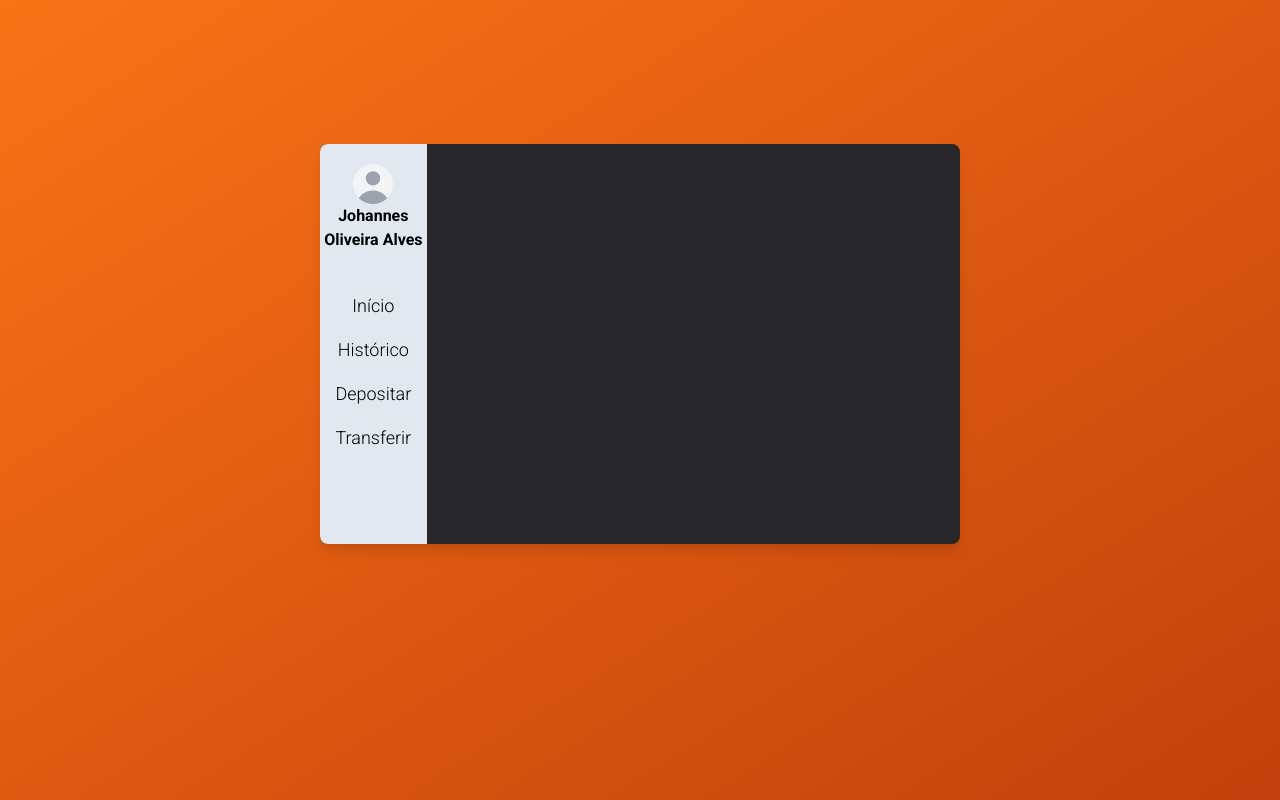
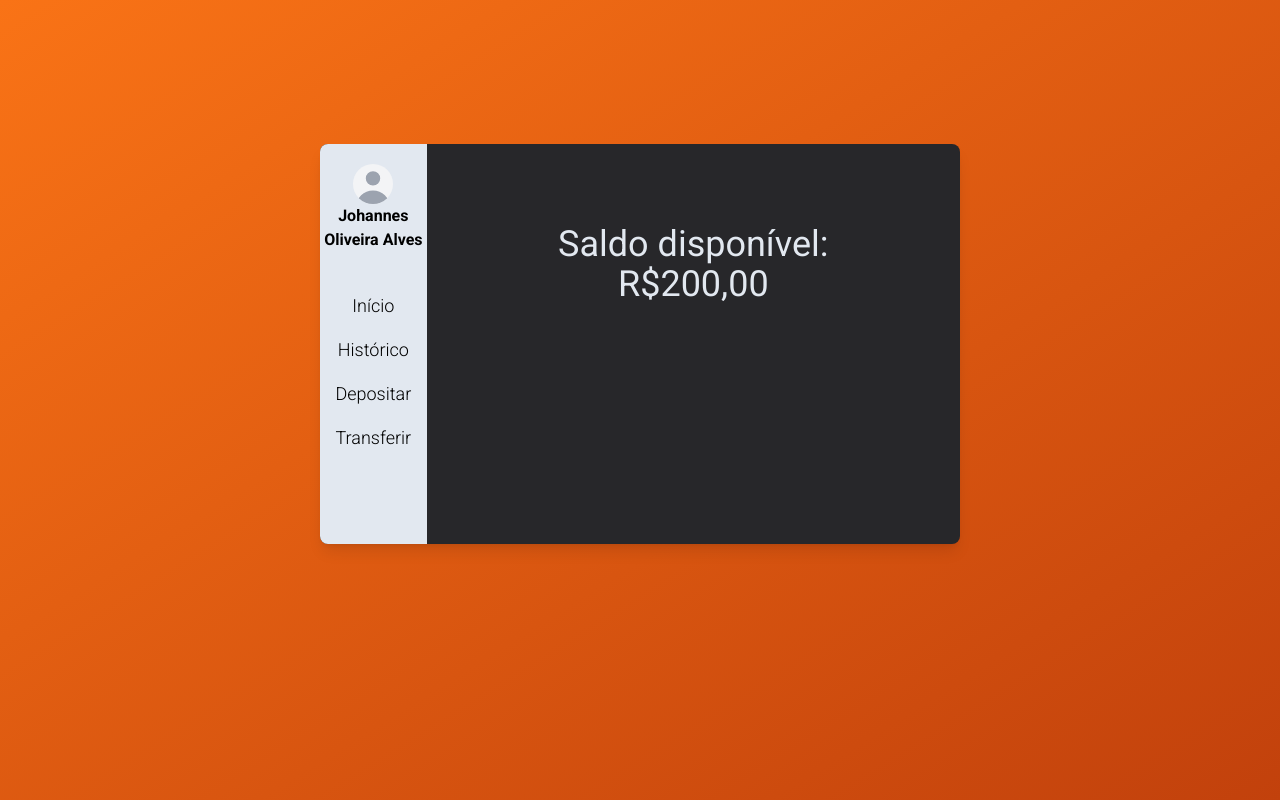
Before and after one commit to JohannesAlves/Bank-Study, a React (Vite) app in the folder web/: page /profile in a window 1280 px wide. Built offline with nearby package versions, Linux system fonts and the light colour scheme.

Commit message:
refactor: btn index don't showing balance.

```diff
--- a/web/src/components/molecules/ButtonsNav/index.tsx
+++ b/web/src/components/molecules/ButtonsNav/index.tsx
@@ -7,7 +7,7 @@ import { useNavigate } from "react-router-dom";
 export function ButtonsNav() {
     return (
         <div className="flex flex-col space-y-4 mt-10 text-lg font-light">
-            <ButtonNav btnText="Início" page="profile/index" />
+            <ButtonNav btnText="Início" page="profile" />
             <ButtonNav btnText="Histórico" page="profile/historic" />
             <ButtonNav btnText="Depositar" page="profile/deposit" />
             <ButtonNav btnText="Transferir" page="profile/transfer" />
--- a/web/src/pages/Profile.tsx
+++ b/web/src/pages/Profile.tsx
@@ -12,7 +12,7 @@ function Profile() {
             <div className="flex flex-col lg:flex-row h-full font-sans">
                 <Nav />
                 <Routes>
-                    <Route path="index" element={<ProfileIndex />} />
+                    <Route path="" element={<ProfileIndex />} />
                     <Route path="historic" element={<ProfileHistoric />} />
                     <Route path="deposit" element={<ProfileDeposit />} />
                     <Route path="transfer" element={<ProfileTransfer />} />
```
